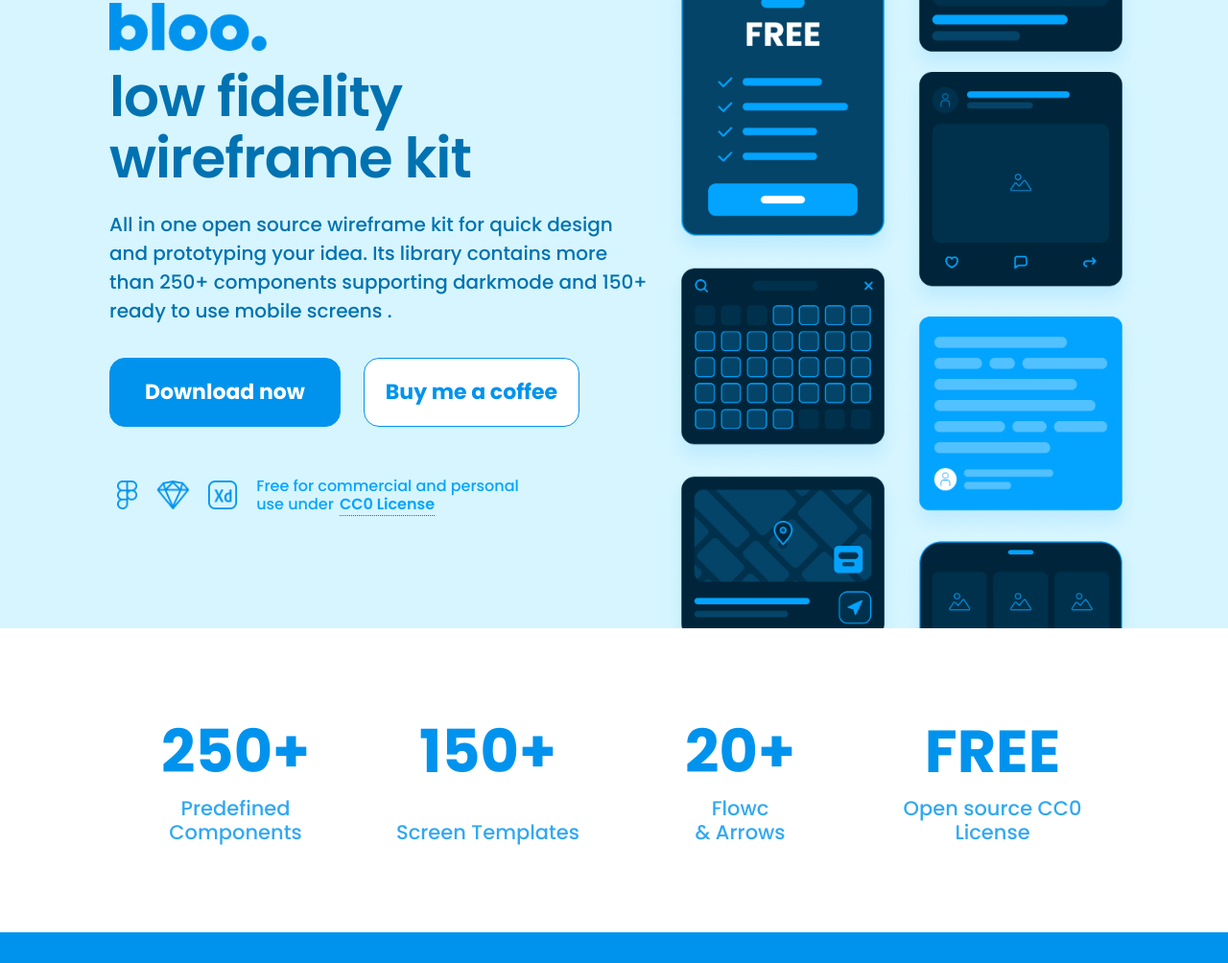
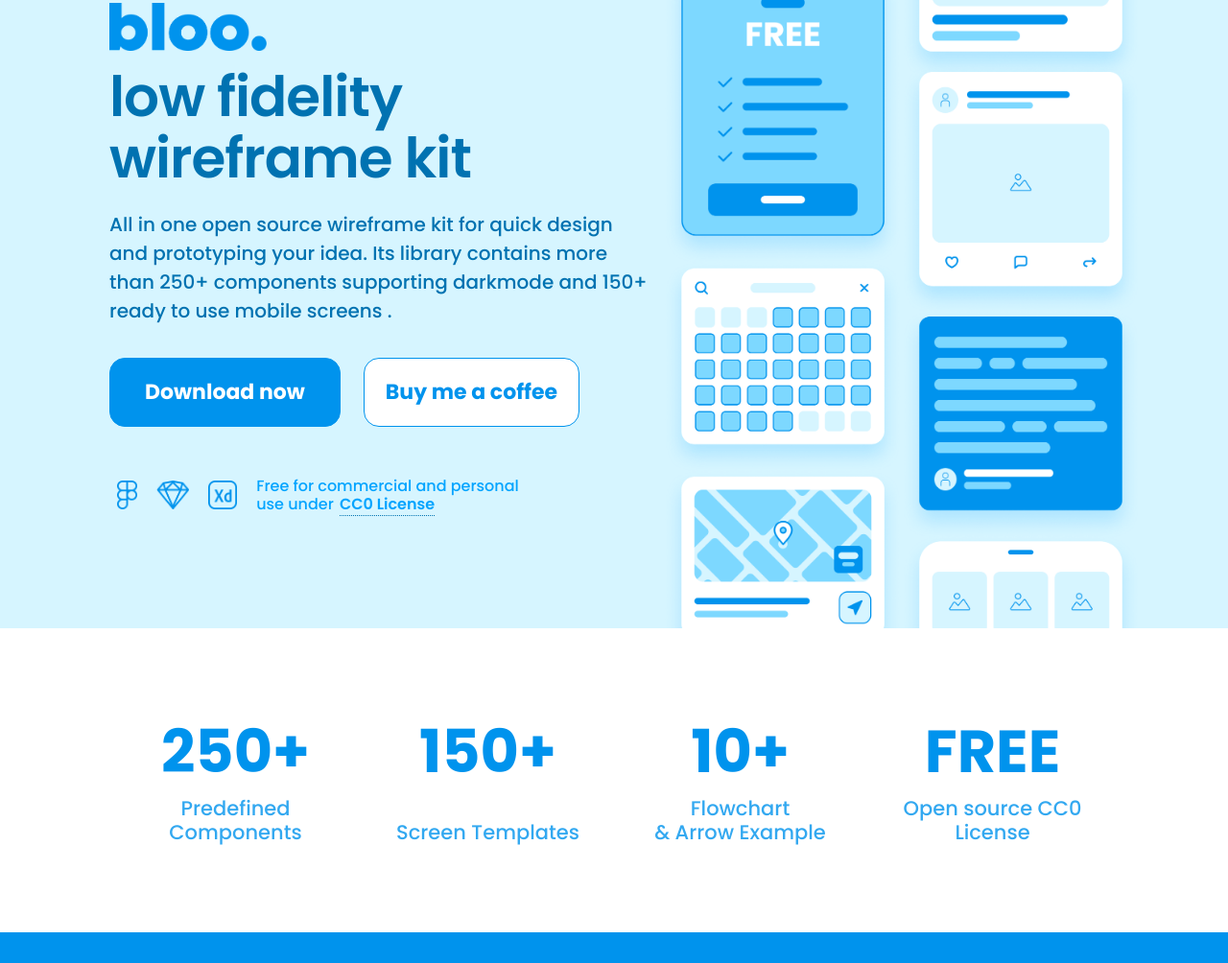
Before and after one commit to realvjy/bloo-ui-kit, a Gatsby site: page / in a window 1280 px wide. Shown: the part 276-1280 px from the top of the page at 96% size. Built offline with nearby package versions, Linux system fonts and the light colour scheme; Gatsby itself is replaced by a stand-in of ours.

Commit message:
image color update

```diff
--- a/src/pages/index.js
+++ b/src/pages/index.js
@@ -50,7 +50,11 @@ const BlogIndex = ({ data, location }) => {
         <div className="container">
           <div className="hero_wrapper">
             <div className="hero_img">
-            <img src={window.localStorage.theme === "light" ? "light.png": "dark.png"} />
+            <picture>
+              <source srcset="dark.png" media="(prefers-color-scheme: dark)" />
+              <source srcset="light.png" media="(prefers-color-scheme: light), (prefers-color-scheme: no-preference)" />
+              <img id="screenshot" src="light.png" />
+            </picture>
             </div>
             <div className="hero_details">
               <div className="texts">
@@ -103,8 +107,8 @@ const BlogIndex = ({ data, location }) => {
             </div>
             <div className="f_box">
                 <div className="box_wrap">
-                  <h2>20+</h2>
-                  <h4>Flowc <br/>& Arrows</h4>
+                  <h2>10+</h2>
+                  <h4>Flowchart <br/>& Arrow Example</h4>
                 </div>
             </div>
             <div className="f_box">
```
